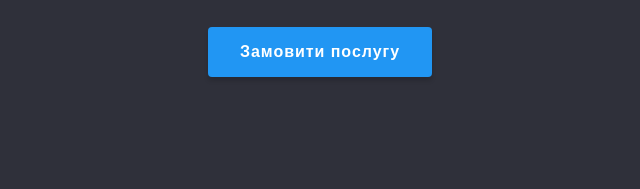
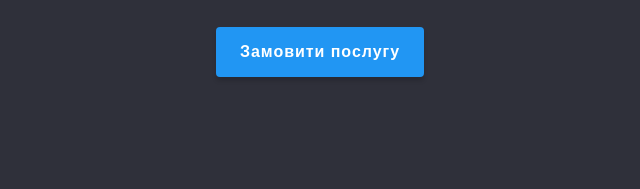
Before and after one commit to Onvix24/Maksym-Holonko-IPZ-31, a plain HTML site: page index.html in a window 1280 px wide. Shown: the part 380-569 px from the top of the page, 320-960 px from the left. Drawn offline with Linux system fonts and the light colour scheme.

Commit message:
final solution

```diff
--- a/src/css/style.css
+++ b/src/css/style.css
@@ -178,7 +178,7 @@ button {
 .header-welcome__button {
     box-shadow: 0px 4px 4px 0px rgba(0, 0, 0, 0.15);
     flex-shrink: 0;
-    padding: 10px 32px;
+    padding: 10px 24px;
     transition: background 0.3s ease;
     background: #2196f3;
     border-radius: 4px;
```
